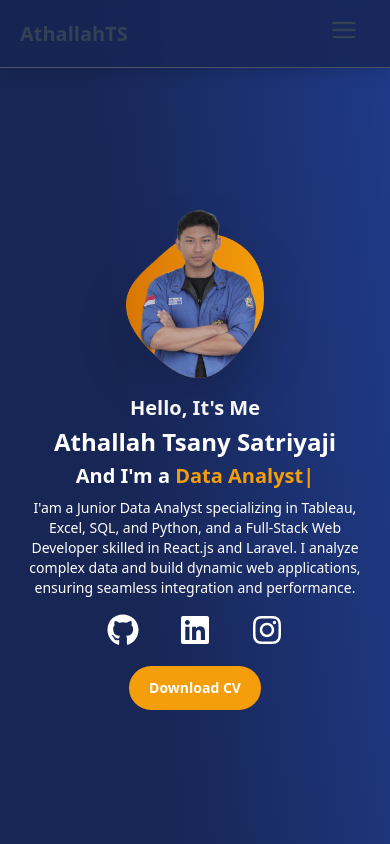
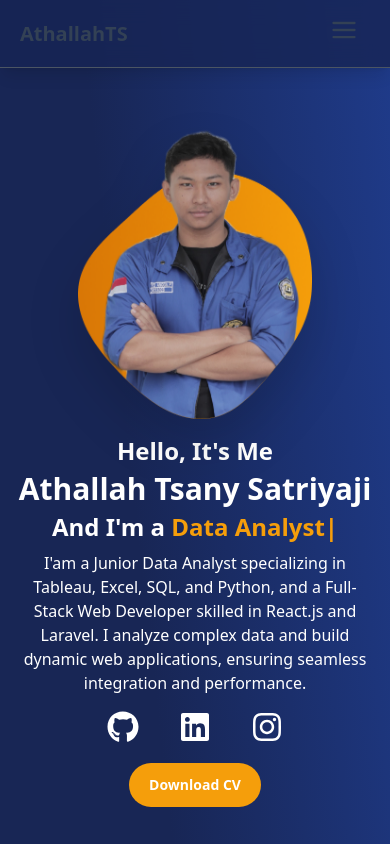
Before and after one commit to athallahdx/portofolio_web, a React (Vite) app: page / in a window 390 px wide. Shown: the top 844 px of the page. Built offline with nearby package versions, Linux system fonts and the light colour scheme.

Commit message:
font and pics

```diff
--- a/src/landingPage/Profile.jsx
+++ b/src/landingPage/Profile.jsx
@@ -20,13 +20,13 @@ export default function Profile() {
         flex flex-col justify-center text-white font-bold text-center lg:text-left
         xl:me-20 lg:mt-20 xl:ms-8 2xl:mt-28
       ">
-        <p className="text-xl xs:text-2xl sm:text-3xl mdp:text-4xl xl:text-3xl 2xl:text-5xl pb-1 md:pb-3">
+        <p className="text-2xl xs:text-3xl sm:text-3xl mdp:text-4xl xl:text-3xl 2xl:text-5xl pb-1 md:pb-3">
           Hello, It&apos;s Me
         </p>
-        <p className="text-2xl xs:text-3xl sm:text-4xl mdp:text-6xl 2xl:text-7xl">
+        <p className="text-3xl xs:text-4xl sm:text-4xl mdp:text-6xl 2xl:text-7xl">
           Athallah Tsany Satriyaji
         </p>
-        <p className="text-xl xs:text-2xl sm:text-3xl mdp:text-4xl 2xl:text-5xl pt-1 md:pt-3">
+        <p className="text-2xl xs:text-3xl sm:text-3xl mdp:text-4xl 2xl:text-5xl pt-1 md:pt-3">
           And I&apos;m a{' '}
           <TypeAnimation
             sequence={['Data Analyst', 1000, 'Web Developer', 1000]}
@@ -38,7 +38,7 @@ export default function Profile() {
         </p>
         <p className='
           max-w-3xl font-medium mt-2 xs:mt-6 px-4 lg:px-0 lg:leading-7
-          text-sm xs:text-base sm:text-xl mdp:text-2xl xl:text-xl 2xl:text-xl
+          text-base sm:text-xl mdp:text-2xl xl:text-xl 2xl:text-xl
         '>
           I&apos;am a Junior Data Analyst specializing in Tableau, Excel, SQL, and Python, and a Full-Stack Web Developer
           skilled in React.js and Laravel. I analyze complex data and build dynamic web applications, ensuring seamless
@@ -81,7 +81,7 @@ export default function Profile() {
         <img
           className="
             object-contain drop-shadow-2xl h-auto lg:w-auto
-            max-h-[50vw] xs:max-h-[50vw] sm:max-w-[40vw] mdp:max-w-[50vw]
+            max-w-[60vw] xs:max-w-[80vw] sm:max-w-[40vw] mdp:max-w-[50vw]
             lg:max-h-[600px] xl:max-w-[30vw] 2xl:max-h-full xl:me-16 2xl:me-20
           "
           src={profil}
```
